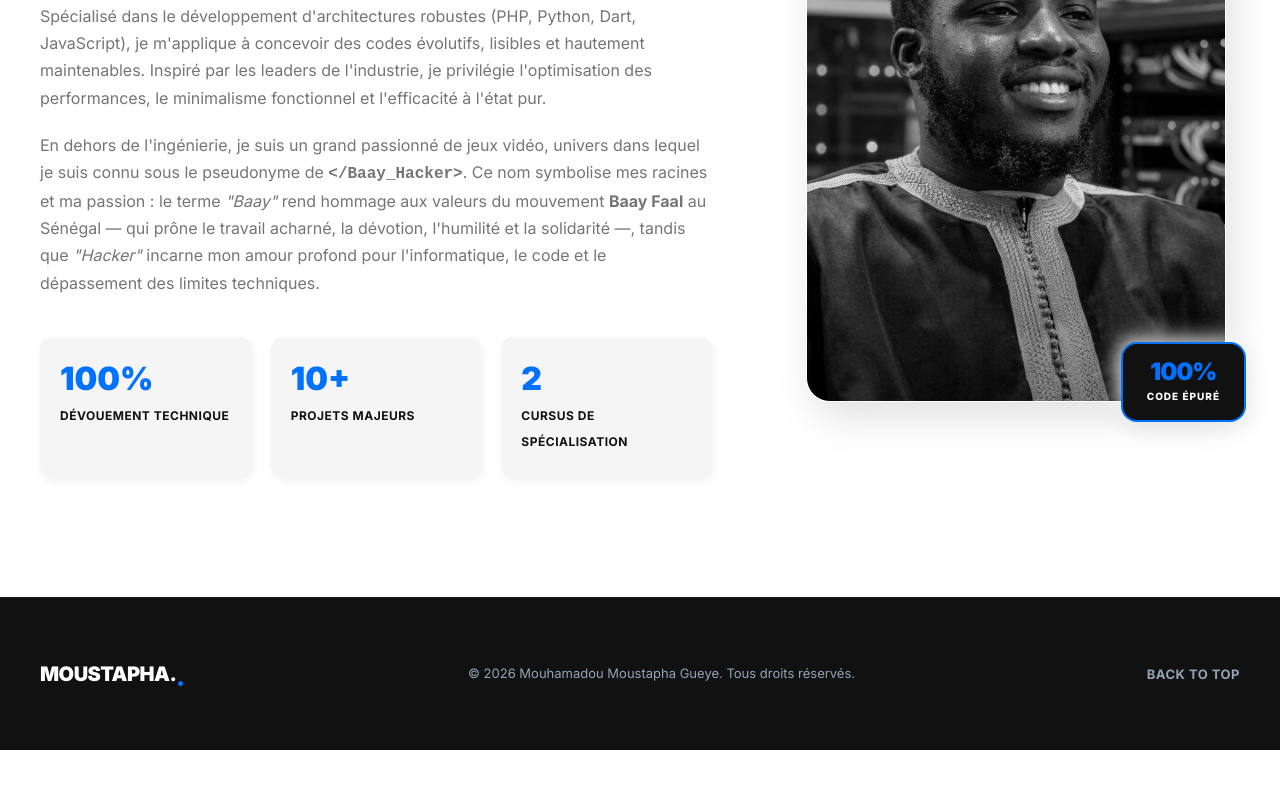
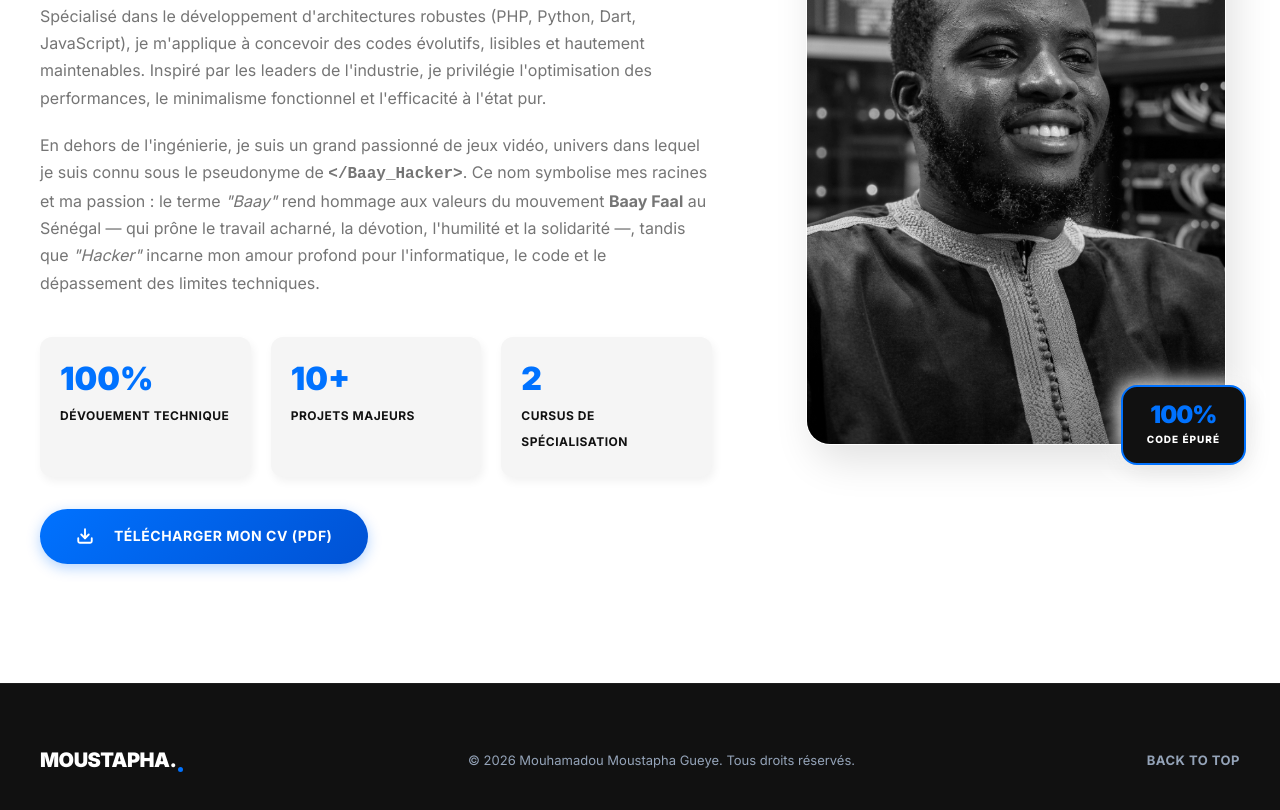
Before and after one commit to Baay-Faal/myportfolio, a plain HTML site: page about.html in a window 1280 px wide. Shown: the part 491-1301 px from the top of the page. Before the commit the page ends 1241 px from the top, so only its background shows below. Drawn offline with Linux system fonts and the light colour scheme.

Commit message:
feat: ajout du bouton de telechargement direct du CV sur l'accueil et a propos

```diff
--- a/about.html
+++ b/about.html
@@ -90,6 +90,18 @@
                             <span class="stat-label">Cursus de Spécialisation</span>
                         </div>
                     </div>
+
+                    <!-- CV Download Callout -->
+                    <div class="about-cv-action" style="margin-top: 32px;">
+                        <a href="images/MouhamadouMGueyeCV.pdf" download="CV_Mouhamadou_Moustapha_Gueye.pdf" target="_blank" class="btn btn-cv" id="about-btn-cv" aria-label="Télécharger le CV de Mouhamadou Moustapha Gueye">
+                            <svg viewBox="0 0 24 24" width="18" height="18" fill="none" stroke="currentColor" stroke-width="2.5" stroke-linecap="round" stroke-linejoin="round" style="display: inline-block; vertical-align: middle; margin-right: 8px;">
+                                <path d="M21 15v4a2 2 0 0 1-2 2H5a2 2 0 0 1-2-2v-4"/>
+                                <polyline points="7 10 12 15 17 10"/>
+                                <line x1="12" y1="15" x2="12" y2="3"/>
+                            </svg>
+                            <span>Télécharger mon CV (PDF)</span>
+                        </a>
+                    </div>
                 </div>
 
                 <div class="about-visual scroll-anim">
--- a/style.css
+++ b/style.css
@@ -135,6 +135,28 @@ img, svg {
     border-color: var(--color-azur);
     color: var(--color-azur);
     transform: translateY(-2px);
+}
+
+.btn-cv {
+    background: linear-gradient(135deg, #0072FF 0%, #0052D4 100%);
+    color: var(--color-white);
+    border: none;
+    box-shadow: 0 4px 14px rgba(0, 114, 255, 0.3);
+}
+
+.btn-cv:hover {
+    background: linear-gradient(135deg, #00C6FF 0%, #0072FF 100%);
+    color: var(--color-white);
+    transform: translateY(-2px);
+    box-shadow: 0 8px 22px rgba(0, 114, 255, 0.45);
+}
+
+.btn-cv svg {
+    transition: transform 0.3s ease;
+}
+
+.btn-cv:hover svg {
+    transform: translateY(2px);
 }
 
 .btn-full-width {
```
Also changed, not shown: index.html (+8 -0 lines), 1 other file.
